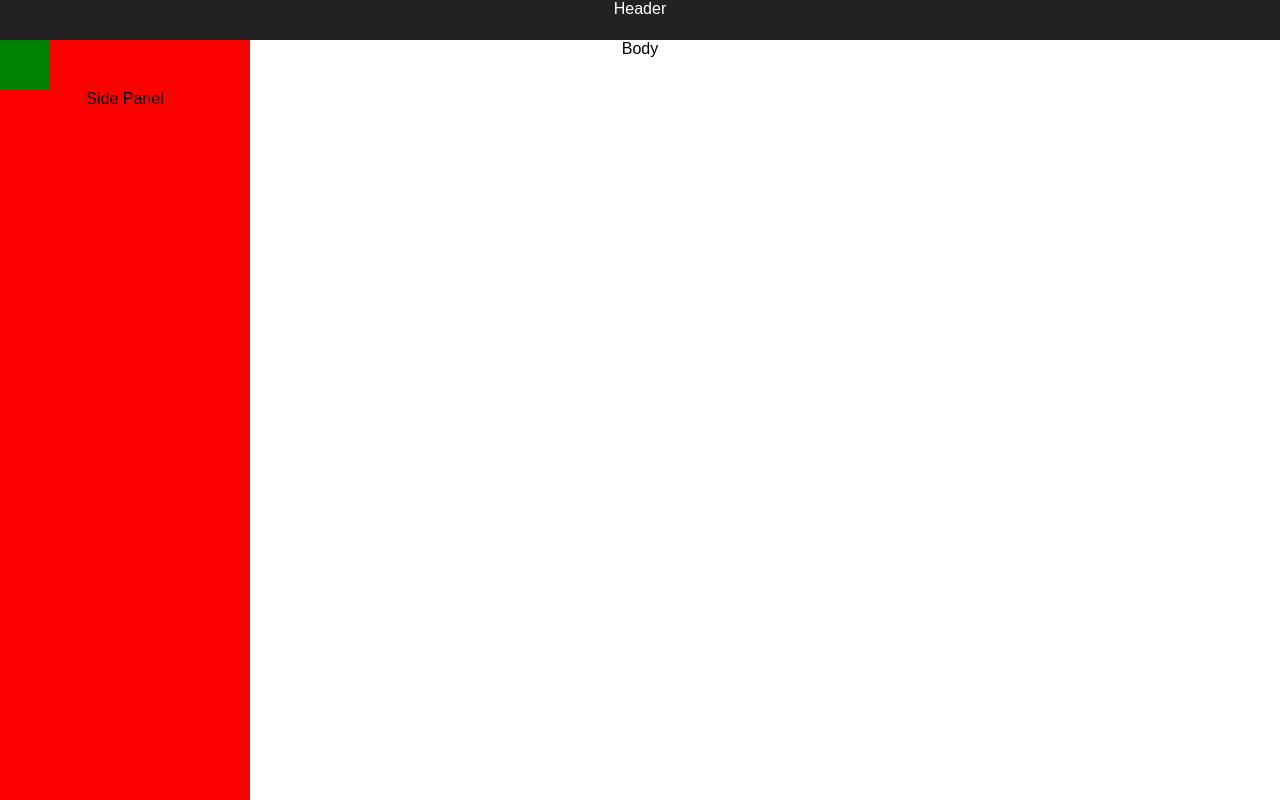
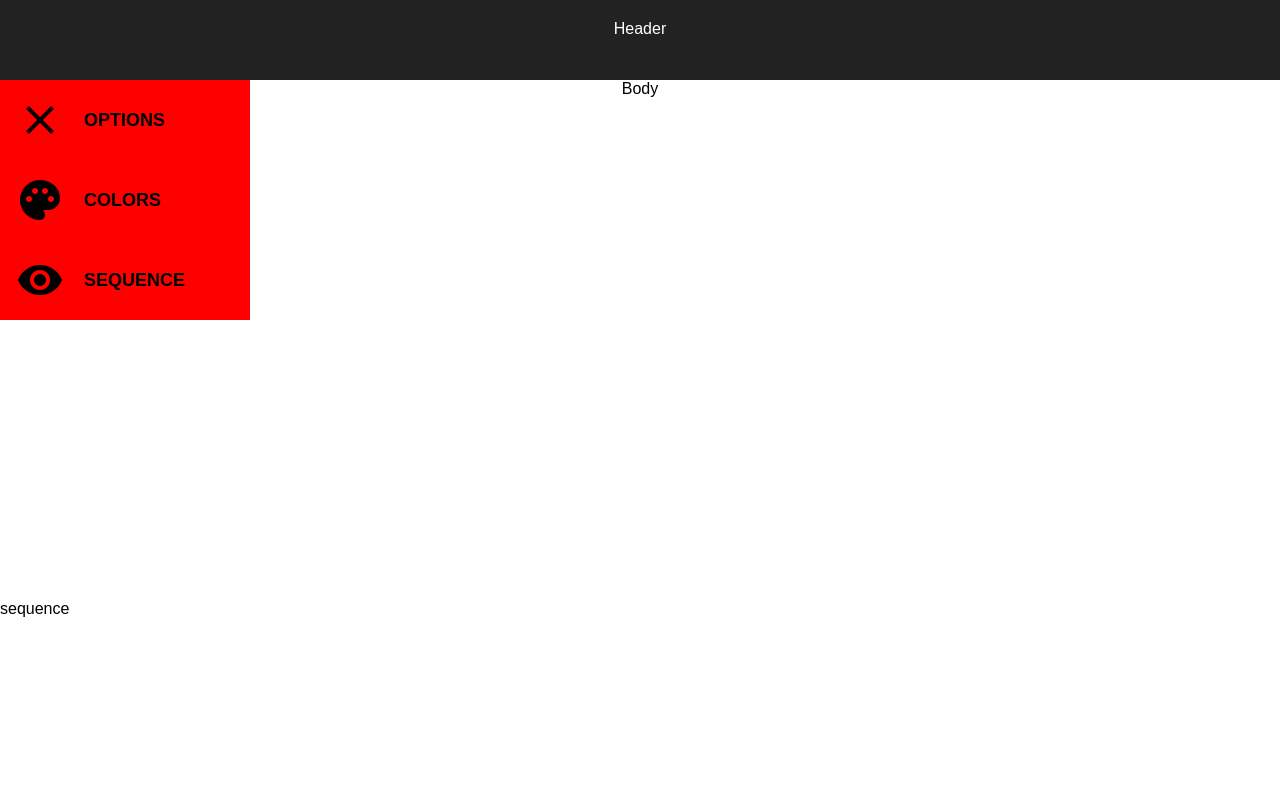
Before and after one commit to tom-ogasawara/dna, a React (Create React App) app: page / in a window 1280 px wide. Built offline with nearby package versions, Linux system fonts and the light colour scheme.

Commit message:
Update side panel, add sequence container

```diff
--- a/package.json
+++ b/package.json
@@ -3,6 +3,7 @@
   "version": "0.1.0",
   "private": true,
   "dependencies": {
+    "material-design-icons": "^3.0.1",
     "react": "^15.6.1",
     "react-dom": "^15.6.1"
   },
--- a/public/index.html
+++ b/public/index.html
@@ -4,7 +4,8 @@
     <meta charset="utf-8">
     <meta name="viewport" content="width=device-width, initial-scale=1, shrink-to-fit=no">
     <meta name="theme-color" content="#000000">
-
+    <link href="https://fonts.googleapis.com/icon?family=Material+Icons"
+      rel="stylesheet">
     <link rel="manifest" href="%PUBLIC_URL%/manifest.json">
     <link rel="shortcut icon" href="%PUBLIC_URL%/favicon.ico">
     <title>AutoDesk Challenge</title>
--- a/src/App.css
+++ b/src/App.css
@@ -5,5 +5,10 @@
 .App-header {
   background-color: #222;
   height: 40px;
+  padding: 20px;
   color: white;
 }
+
+.large-icon {
+  font-size: 48px;
+}
--- a/src/components/SidePanel/index.js
+++ b/src/components/SidePanel/index.js
@@ -7,24 +7,47 @@ class SidePanel extends Component {
     super(props);
 
     this.state = {
-      panelOpen: true
+      panelOpen: true,
+      sequenceOpen: false
     };
   }
 
-  toggleSidepanel() {
+  toggleSidePanel() {
     this.setState({ panelOpen: !this.state.panelOpen });
-    console.log('this.state: ', this.state);
+  }
+
+  toggleSequence() {
+    this.setState({ sequenceOpen: !this.state.sequenceOpen });
   }
 
   render() {
-    const panelStatus = this.state.panelOpen ? "open" : "closed";
-    console.log('panelStatus: ', panelStatus);
+    const panelStatus = this.state.panelOpen ? 'open' : 'closed';
+    const panelIcon = this.state.panelOpen ? 'close' : 'menu';
+    const sequenceStatus = this.state.sequenceOpen ? 'open' : 'closed';
+    const sequenceIcon = this.state.sequenceOpen
+      ? 'visibility_off'
+      : 'visibility';
+
     return (
+      <div>
+
       <div className={`side-panel ${panelStatus}`}>
-        <div className="toggle-button" onClick={() => this.toggleSidepanel()}>
-
+        <div className="button" onClick={() => this.toggleSidePanel()}>
+          <i className="material-icons large-icon">{panelIcon}</i>
+          <div className="title">OPTIONS</div>
         </div>
-        Side Panel
+        <div className="button" onClick={() => {}}>
+          <i className="material-icons large-icon">palette</i>
+          <div className="title">COLORS</div>
+        </div>
+        <div className="button" onClick={() => this.toggleSequence()}>
+          <i className="material-icons large-icon">{sequenceIcon}</i>
+          <div className="title">SEQUENCE</div>
+        </div>
+      </div>
+        <div className={`sequence ${sequenceStatus}`}>
+          sequence
+        </div>
       </div>
     );
   }
--- a/src/components/SidePanel/style.css
+++ b/src/components/SidePanel/style.css
@@ -1,10 +1,13 @@
 .side-panel {
-   height: calc(100vh - 40px);
+  /* height: calc(100vh - 80px);  */
+  height: 240px;
   background: red;
   position: absolute;
   display: flex;
   flex-direction: column;
   align-content: flex-end;
+  overflow-x: hidden;
+  z-index: 2;
 }
 
 .side-panel.open {
@@ -12,12 +15,38 @@
 }
 
 .side-panel.closed {
-  width: 50px;
+  width: 80px;
 }
 
-.side-panel .toggle-button {
-  height: 50px;
-  width: 50px;
+.side-panel .button {
+  padding-left: 16px;
+  display: flex;
+  align-items: center;
+  justify-content: flex-start;
+  height: 80px;
   cursor: pointer;
-  background: green;
+  /* background: green; */
 }
+
+.side-panel .title {
+  margin-left: 20px;
+  font-size: 18px;
+  font-weight: bold;
+}
+
+.sequence {
+  position: absolute;
+  height: 200px;
+  background: pink;
+  bottom: 0px;
+  left: 0px;
+  transition: 0.2s ease-in-out;
+}
+
+.sequence.open {
+  width: 100vw;
+}
+
+.sequence.closed {
+  width: 0px;
+}
```
Also changed, not shown: 1 other file (tests, documents, lock files or other folders).
